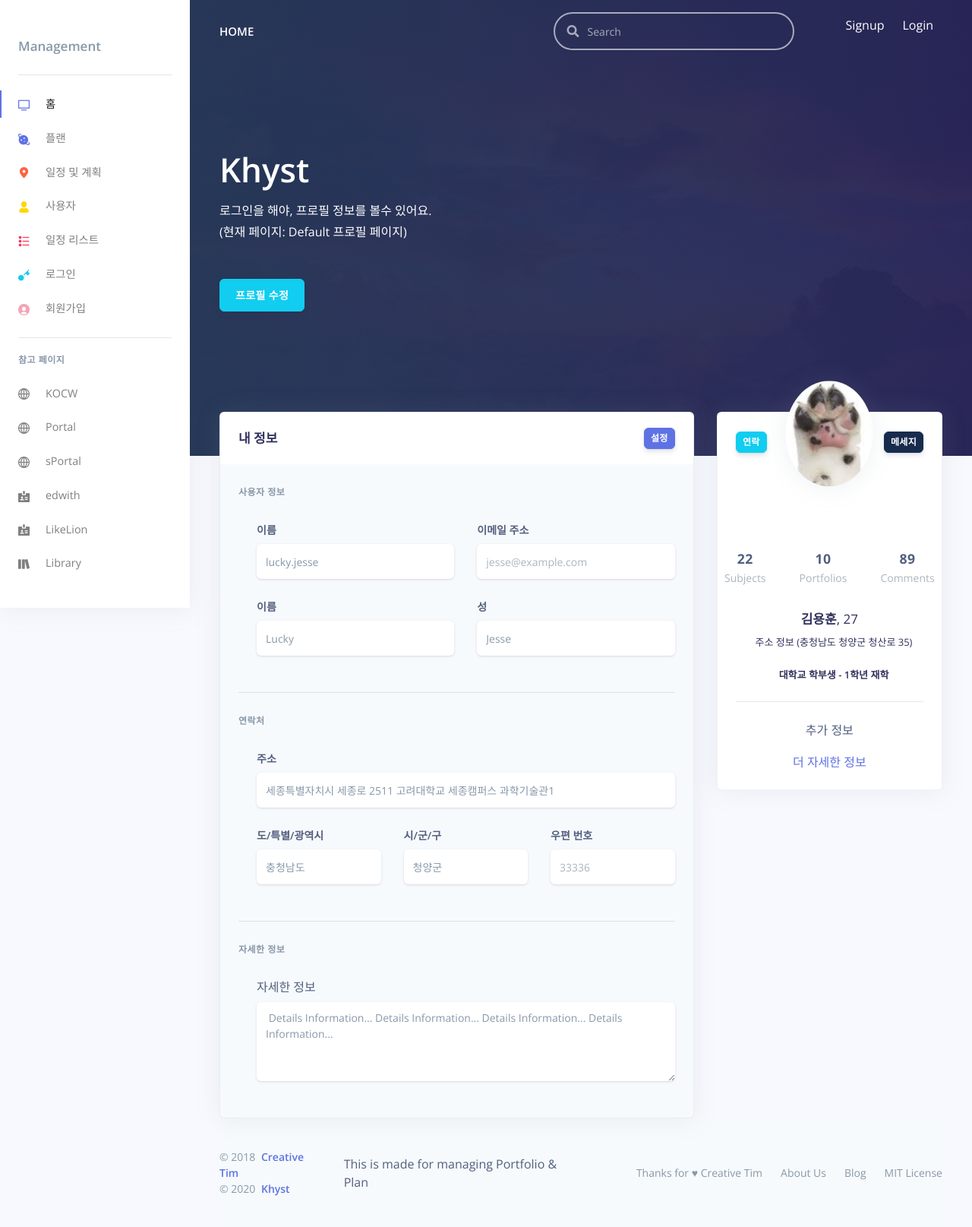
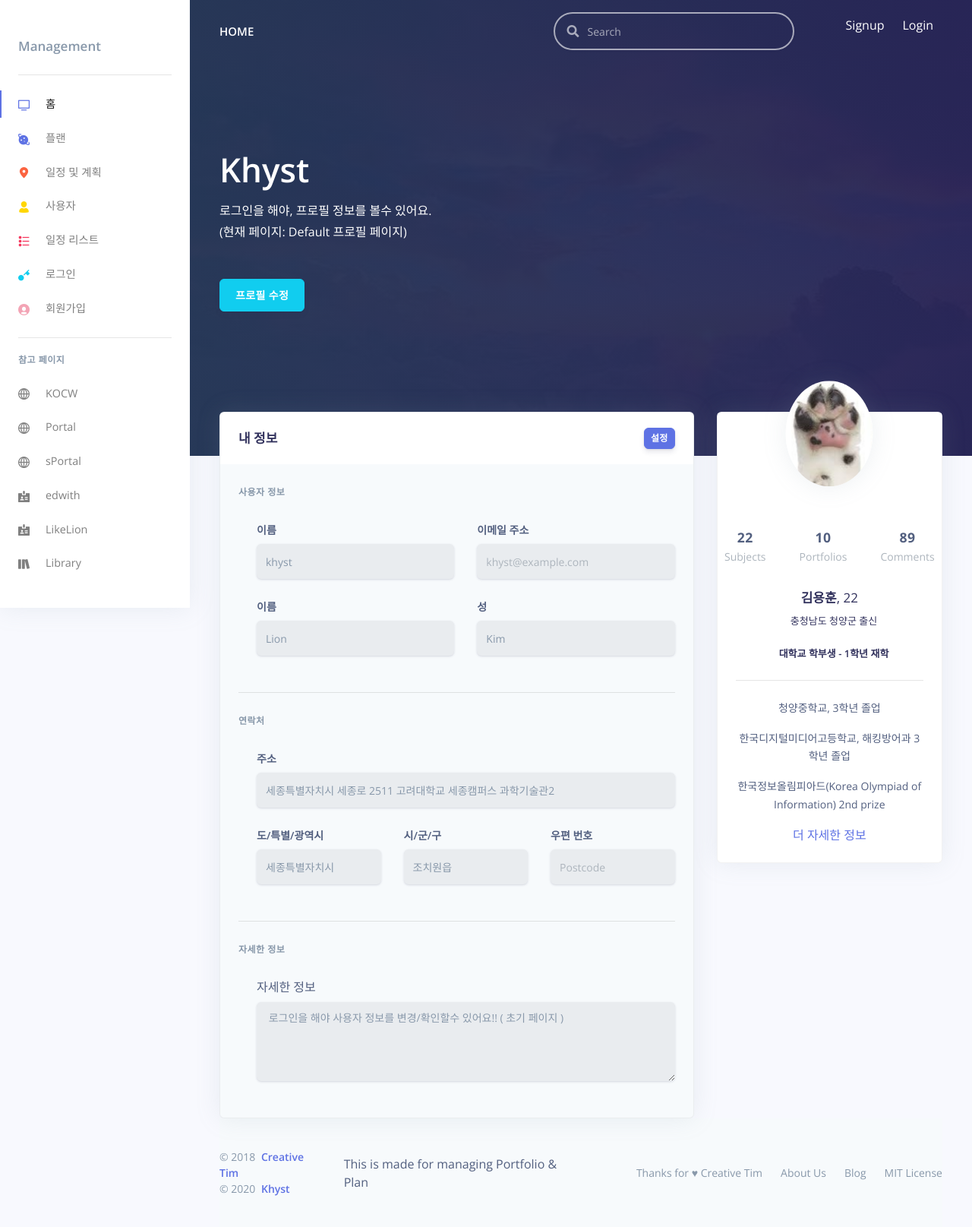
Before and after one commit to Khyst/portfolio_management, a Django app: page /account/profile/ in a window 1280 px wide. Shown: the whole page at 76% size. Run offline with Django 3.2, Linux system fonts and the light colour scheme; some libraries are stand-ins or nearby versions.

Commit message:
default info revise

```diff
--- a/account/templates/profile.html
+++ b/account/templates/profile.html
@@ -42,8 +42,6 @@
         </div>
         <div class="card-header text-center border-0 pt-8 pt-md-4 pb-0 pb-md-4">
           <div class="d-flex justify-content-between">
-            <a href="#" class="btn btn-sm btn-info mr-4">연락</a>
-            <a href="#" class="btn btn-sm btn-default float-right">메세지</a>
           </div>
         </div>
         <div class="card-body pt-0 pt-md-4">
@@ -71,10 +69,10 @@
             </h3>
 
             <div class="h5 font-weight-300">
-              <i class="ni location_pin mr-2"></i> 주소 정보 (충청남도 청양군 청산로 35) {% comment %} {{ user.address }} {% endcomment %}
+              <i class="ni location_pin mr-2"></i> {{ user.address }}
             </div>
             <div class="h5 mt-4">
-              <i class="ni business_briefcase-24 mr-2"></i> 대학교 학부생 - 1학년 재학 {% comment %} {{ user.desc }} {% endcomment %}
+              <i class="ni business_briefcase-24 mr-2"></i> 대학교 학부생 - 1학년 재학
             </div>
             <div>
               {% comment %} <i class="ni education_hat mr-2"></i> 고려 대학교, <br> 컴퓨터 소프트웨어 학과 <br> 과학기술대학 {% endcomment %}
@@ -208,8 +206,6 @@
         </div>
         <div class="card-header text-center border-0 pt-8 pt-md-4 pb-0 pb-md-4">
           <div class="d-flex justify-content-between">
-            <a href="#" class="btn btn-sm btn-info mr-4">연락</a>
-            <a href="#" class="btn btn-sm btn-default float-right">메세지</a>
           </div>
         </div>
         <div class="card-body pt-0 pt-md-4">
@@ -230,22 +226,26 @@
                 </div>
               </div>
             </div>
+
           </div>
           <div class="text-center">
             <h3>
-              김용훈<span class="font-weight-light">, 27</span>
+              김용훈<span class="font-weight-light">, 22</span>
             </h3>
             <div class="h5 font-weight-300">
-              <i class="ni location_pin mr-2"></i> 주소 정보 (충청남도 청양군 청산로 35)
+              <i class="ni location_pin mr-2"></i> 충청남도 청양군 출신
             </div>
             <div class="h5 mt-4">
               <i class="ni business_briefcase-24 mr-2"></i> 대학교 학부생 - 1학년 재학
             </div>
             <div>
               {% comment %} <i class="ni education_hat mr-2"></i> 고려 대학교, <br> 컴퓨터 소프트웨어 학과 <br> 과학기술대학 {% endcomment %}
+
             </div>
             <hr class="my-4" />
-            <p> 추가 정보 </p>
+            <p class="text-sm"> 청양중학교, 3학년 졸업 </p>
+            <p class="text-sm"> 한국디지털미디어고등학교, 해킹방어과 3학년 졸업 </p>
+            <p class="text-sm"> 한국정보올림피아드(Korea Olympiad of Information) 2nd prize </p>
             <a href="#"> 더 자세한 정보 </a>
           </div>
         </div>
@@ -271,13 +271,13 @@
                 <div class="col-lg-6">
                   <div class="form-group">
                     <label class="form-control-label" for="input-username">이름</label>
-                    <input type="text" id="input-username" class="form-control form-control-alternative" placeholder="Username" value="lucky.jesse">
+                    <input type="text" id="input-username" class="form-control form-control-alternative" placeholder="Username" value="khyst" readonly>
                   </div>
                 </div>
                 <div class="col-lg-6">
                   <div class="form-group">
                     <label class="form-control-label" for="input-email">이메일 주소</label>
-                    <input type="email" id="input-email" class="form-control form-control-alternative" placeholder="jesse@example.com">
+                    <input type="email" id="input-email" class="form-control form-control-alternative" placeholder="khyst@example.com" readonly>
                   </div>
                 </div>
               </div>
@@ -285,13 +285,13 @@
                 <div class="col-lg-6">
                   <div class="form-group">
                     <label class="form-control-label" for="input-first-name">이름</label>
-                    <input type="text" id="input-first-name" class="form-control form-control-alternative" placeholder="First name" value="Lucky">
+                    <input type="text" id="input-first-name" class="form-control form-control-alternative" placeholder="First name" value="Lion" readonly>
                   </div>
                 </div>
                 <div class="col-lg-6">
                   <div class="form-group">
                     <label class="form-control-label" for="input-last-name">성</label>
-                    <input type="text" id="input-last-name" class="form-control form-control-alternative" placeholder="Last name" value="Jesse">
+                    <input type="text" id="input-last-name" class="form-control form-control-alternative" placeholder="Last name" value="Kim" readonly>
                   </div>
                 </div>
               </div>
@@ -304,7 +304,7 @@
                 <div class="col-md-12">
                   <div class="form-group">
                     <label class="form-control-label" for="input-address">주소</label>
-                    <input id="input-address" class="form-control form-control-alternative" placeholder="Home Address" value="세종특별자치시 세종로 2511 고려대학교 세종캠퍼스 과학기술관1" type="text">
+                    <input id="input-address" class="form-control form-control-alternative" placeholder="Home Address" value="세종특별자치시 세종로 2511 고려대학교 세종캠퍼스 과학기술관2" type="text" readonly>
                   </div>
                 </div>
               </div>
@@ -312,19 +312,19 @@
                 <div class="col-lg-4">
                   <div class="form-group">
                     <label class="form-control-label" for="input-city">도/특별/광역시</label>
-                    <input type="text" id="input-city" class="form-control form-control-alternative" placeholder="City" value="충청남도">
+                    <input type="text" id="input-city" class="form-control form-control-alternative" placeholder="City" value="세종특별자치시" readonly>
                   </div>
                 </div>
                 <div class="col-lg-4">
                   <div class="form-group">
                     <label class="form-control-label" for="input-country">시/군/구</label>
-                    <input type="text" id="input-country" class="form-control form-control-alternative" placeholder="Country" value="청양군">
+                    <input type="text" id="input-country" class="form-control form-control-alternative" placeholder="Country" value="조치원읍" readonly>
                   </div>
                 </div>
                 <div class="col-lg-4">
                   <div class="form-group">
                     <label class="form-control-label" for="input-country">우편 번호</label>
-                    <input type="number" id="input-postal-code" class="form-control form-control-alternative" placeholder="33336">
+                    <input type="number" id="input-postal-code" class="form-control form-control-alternative" placeholder="Postcode" readonly>
                   </div>
                 </div>
               </div>
@@ -335,7 +335,7 @@
             <div class="pl-lg-4">
               <div class="form-group">
                 <label>자세한 정보</label>
-                <textarea rows="4" class="form-control form-control-alternative" placeholder="A few words about you ..."> Details Information... Details Information... Details Information... Details Information... </textarea>
+                <textarea rows="4" class="form-control form-control-alternative" placeholder="A few words about you ..." readonly> 로그인을 해야 사용자 정보를 변경/확인할수 있어요!! ( 초기 페이지 ) </textarea>
               </div>
             </div>
           </form>
```
Also changed, not shown: db.sqlite3.
